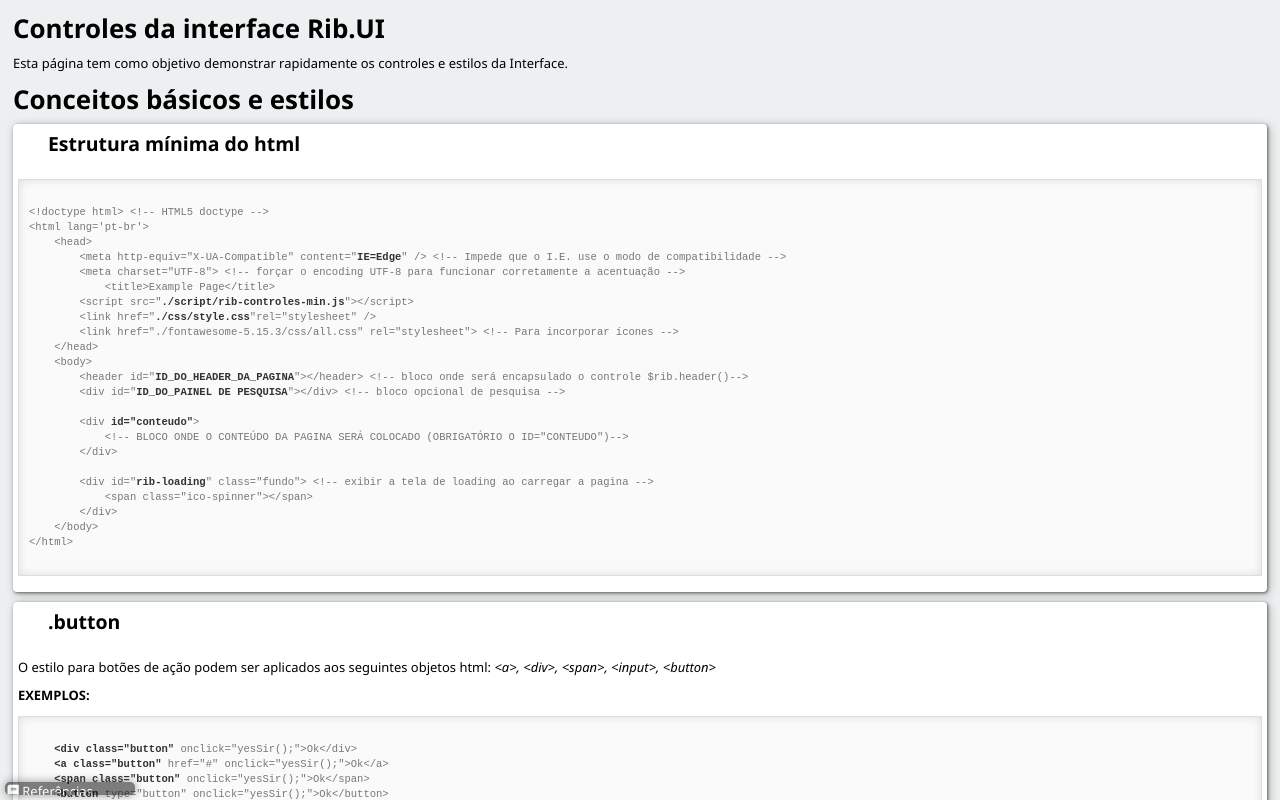
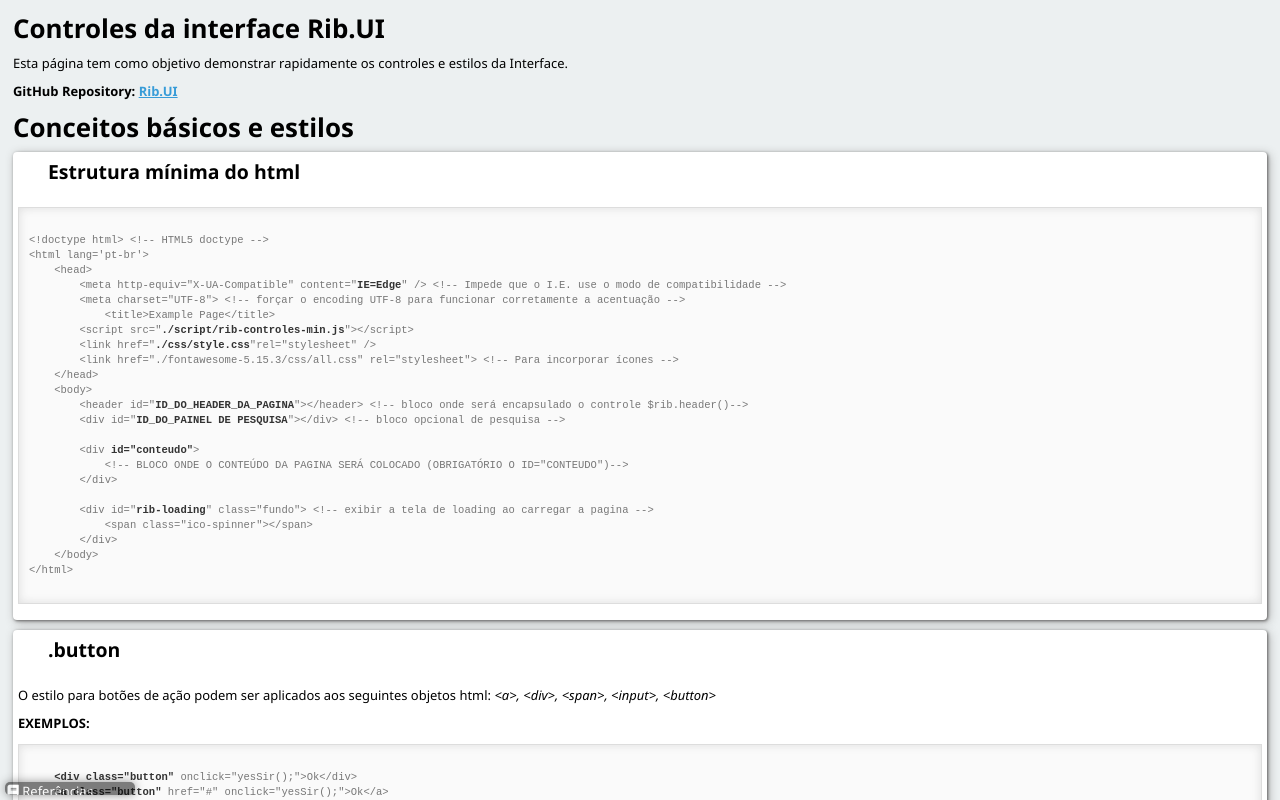
Before and after one commit to RibeiroElber/RibUi, a plain HTML site: page index.html in a window 1280 px wide. Drawn offline with Linux system fonts and the light colour scheme.

Commit message:
Update index.html

```diff
--- a/index.html
+++ b/index.html
@@ -37,6 +37,7 @@
         <h1>Controles da interface Rib.UI</h1>
 
         <p>Esta página tem como objetivo demonstrar rapidamente os controles e estilos da Interface.</p>
+	    <p><strong>GitHub Repository: <a href="https://github.com/RibeiroElber/RibUi">Rib.UI</a></strong></p>
 
         <h1>Conceitos básicos e estilos</h1>
 
```
